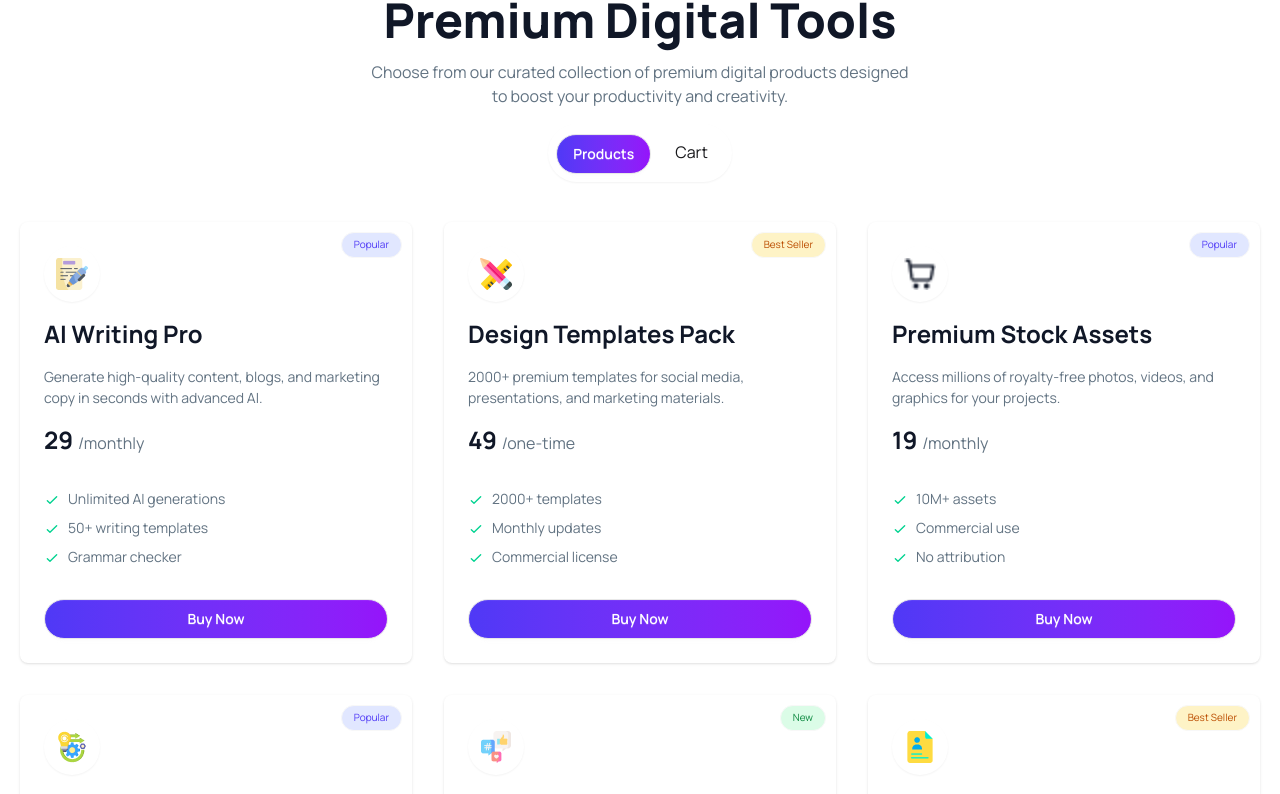
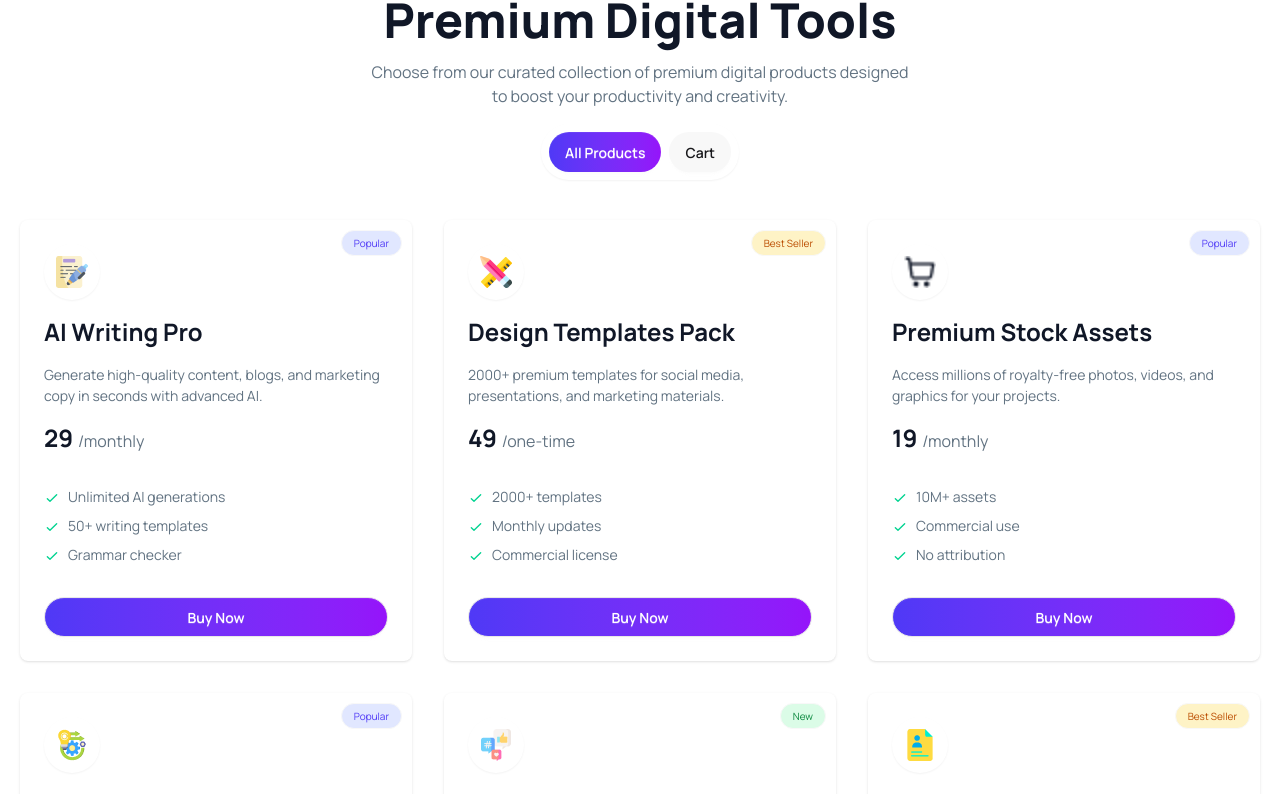
Before and after one commit to bashar35790/DigiTools-Platform, a React (Vite) app: page / in a window 1280 px wide. Shown: the part 1213-2007 px from the top of the page. Built offline with nearby package versions, Linux system fonts and the light colour scheme.

Commit message:
I've adde toggle button and buy button functionality

```diff
--- a/src/App.jsx
+++ b/src/App.jsx
@@ -16,6 +16,7 @@ const cardDataLoade = async () => {
 
 export default function App() {
   const cardDataPromise = cardDataLoade();
+
   return (
     <main>
       <Navbar></Navbar>
--- a/src/component/home-page/Pricing.jsx
+++ b/src/component/home-page/Pricing.jsx
@@ -89,7 +89,7 @@ export default function Pricing() {
 
                                             <ul className=" flex flex-col gap-2 ">
                                                 {
-                                                    card.features.map((single) => <li key={card.id}>
+                                                    card.features.map((single, index) => <li key={index}>
                                                         <svg xmlns="http://www.w3.org/2000/svg" className="size-4 me-2 inline-block text-success" fill="none" viewBox="0 0 24 24" stroke="currentColor"><path strokeLinecap="round" strokeLinejoin="round" strokeWidth="2" d="M5 13l4 4L19 7" /></svg>
                                                         <span>{single}</span>
                                                     </li>)
--- a/src/component/home-page/Products.jsx
+++ b/src/component/home-page/Products.jsx
@@ -1,12 +1,13 @@
-import React, { use } from 'react'
-import Button from '../../utility/Button';
+import React, { use, useState } from 'react'
 import Product from '../../utility/Product';
+import Cart from '../../utility/Cart';
 
 
 
 
-export default function Products({cardDataPromise}) {
+export default function Products({ cardDataPromise }) {
     const cards = use(cardDataPromise);
+    const [isSelected, setIsSelected] = useState("available");
 
 
     return (
@@ -20,16 +21,23 @@ export default function Products({cardDataPromise}) {
 
                         {/* buttons  */}
                         <div className=' p-2 shadow-xs rounded-full w-fit mx-auto space-x-2'>
-                            <Button title="Products"></Button>
-                            <button className='px-4 py-2 rounded-full'>Cart </button>
+                            <a onClick={() => setIsSelected("available")} className={`btn ${isSelected == "available" ? "bg-linear-to-l from-brand2 to-brand1 text-white" : ""} rounded-full border-none`}>
+                                All Products
+                            </a>
+                            <a onClick={() => setIsSelected("cart")} className={`btn ${isSelected == "cart" ? "bg-linear-to-l from-brand2 to-brand1 text-white" : ""} rounded-full border-none`}>
+                                Cart
+                            </a>
                         </div>
                     </div>
                     {/* card container  */}
+                    {
+                      isSelected == "available"?
                     <div className='grid grid-cols-3 gap-8'>
                         {
-                            cards.map(card =>  <Product key={card.id} card={card}></Product>  )
+                            cards.map(card => <Product key={card.id} card={card}></Product>)
                         }
-                    </div>
+                    </div>: <Cart></Cart>
+                    }
                 </div>
             </section>
         </>
--- a/src/utility/Button.jsx
+++ b/src/utility/Button.jsx
@@ -1,11 +1,20 @@
-import React from 'react'
+import React, { useState } from 'react'
 
-export default function Button({title, addStyle}) {
+
+export default function Button({ title, addStyle, title2 }) {
+    const [active, setActive] = useState(false);
     return (
         <>
-            <a className={`btn bg-linear-to-l from-brand2 to-brand1 rounded-full text-white ${addStyle}`}>
-                {title}
-            </a>
+            <button
+                onClick={() => setActive(!active)}
+                className={`btn rounded-full text-white ${addStyle}
+                            transition-all duration-300 ease-in-out
+                ${active ? "bg-[#0A883E]"
+                        : "bg-linear-to-l from-brand2 to-brand1"
+                    }`}
+            >
+                {active ? title2 : title}
+            </button>
         </>
     )
 }
--- /dev/null
+++ b/src/utility/Cart.jsx
@@ -0,0 +1,49 @@
+import React from "react";
+import Writen from "../assets/products/writing.png";
+
+const Cart = () => {
+    return (
+        <div className="bg-gray-100 flex flex-col items-center py-5">
+            <div className="container px-5">
+                {/* Cart Box */}
+                <div className="bg-white rounded-2xl shadow-md w-full mt-10 p-6">
+                    <h2 className="text-xl font-semibold mb-6">Your Cart</h2>
+
+                    {/* Items */}
+                    <div className="space-y-4">
+                        <div
+                            className="flex justify-between items-center bg-gray-100 p-4 rounded-xl"
+                        >
+                            <div className="flex items-center gap-4">
+                                <div className="text-2xl bg-white p-3 rounded-full">
+                                    <img src={Writen} alt="writen" />
+                                </div>
+                                <div>
+                                    <h3 className="font-medium">AI Writing Pro</h3>
+                                    <p className="text-gray-500">$29</p>
+                                </div>
+                            </div>
+
+                            <button className="text-pink-500 hover:underline cursor-pointer">
+                                Remove
+                            </button>
+                        </div>
+                    </div>
+
+                    {/* Total */}
+                    <div className="flex justify-between items-center mt-6">
+                        <span className="text-gray-500">Total:</span>
+                        <span className="text-xl font-semibold">$74</span>
+                    </div>
+
+                    {/* Checkout Button */}
+                    <button className="w-full mt-6 py-3 rounded-full cursor-pointer text-white font-medium bg-gradient-to-r from-purple-500 to-indigo-600 hover:opacity-90 transition">
+                        Proceed To Checkout
+                    </button>
+                </div>
+            </div>
+        </div>
+    );
+};
+
+export default Cart;
--- a/src/utility/Product.jsx
+++ b/src/utility/Product.jsx
@@ -35,7 +35,7 @@ export default function Product({ card }) {
                         </li>
                     </ul>
                     <div className="mt-6">
-                        <Button title="Buy Now" addStyle="w-full"></Button>
+                        <Button title="Buy Now" title2="Added to the Cart" addStyle="w-full"></Button>
                     </div>
                 </div>
             </div>
```
